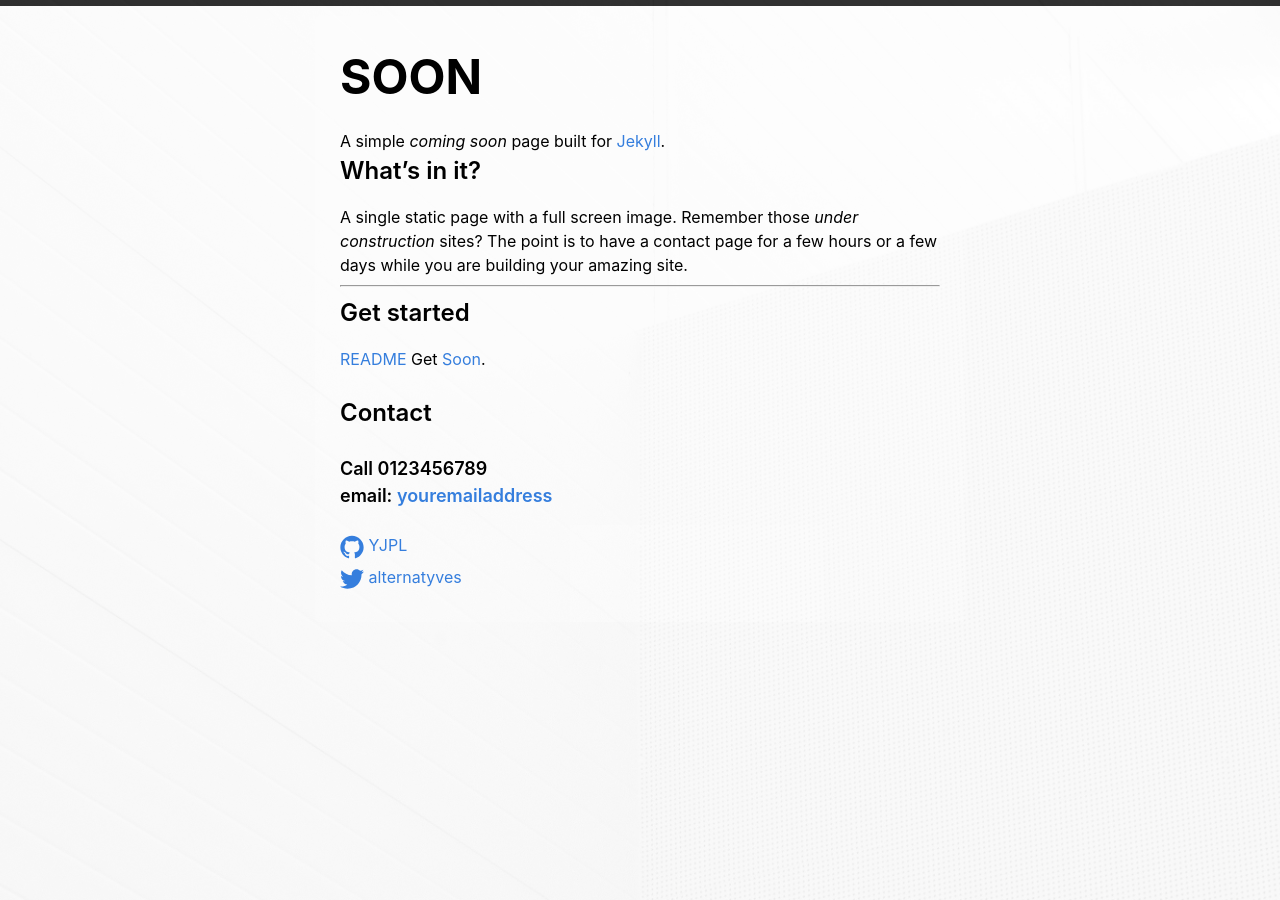
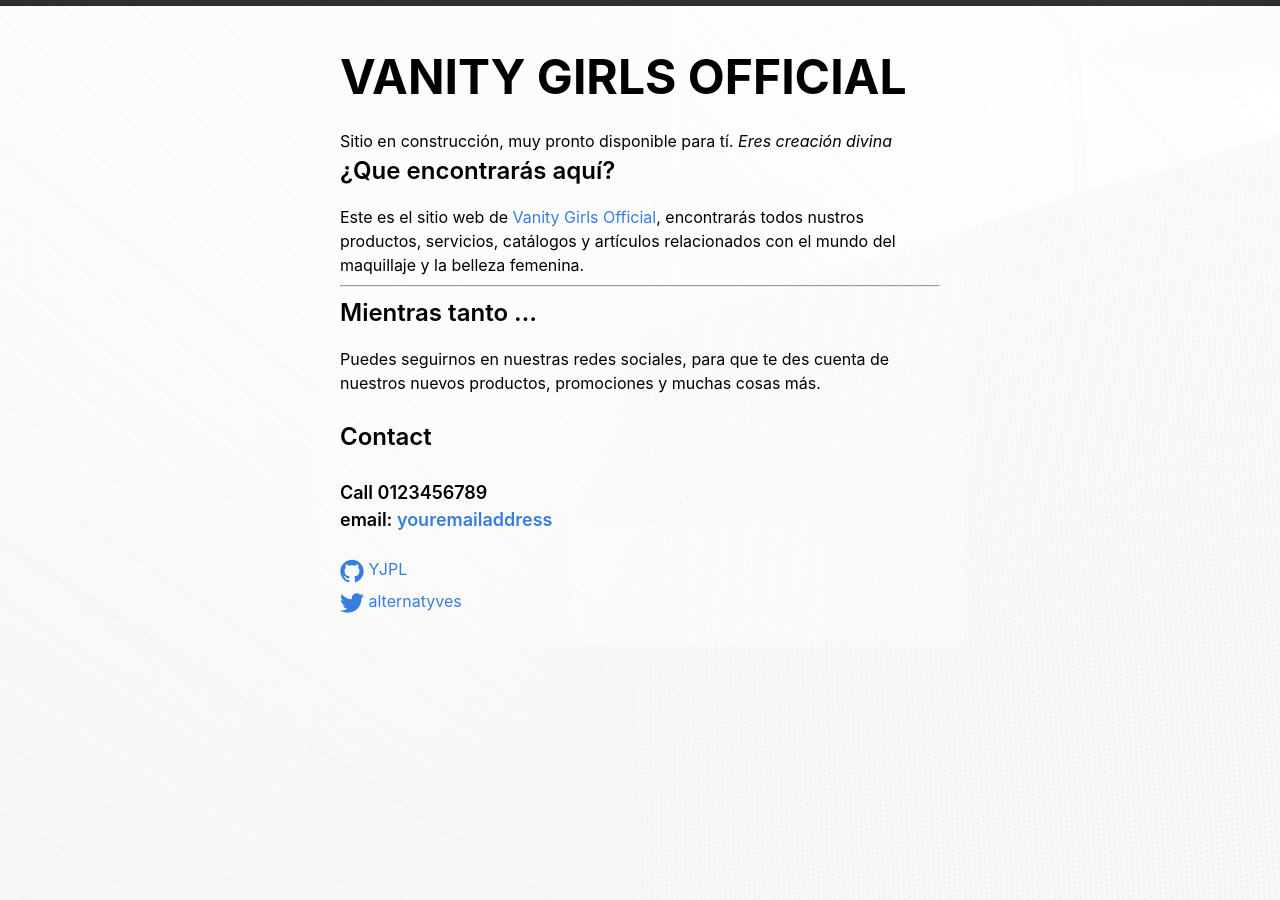
Before and after one commit to vanitygirlsofficial/vanitygirlsofficial.github.io, a Jekyll site: the page built from index.md, in a window 1280 px wide. Built offline with Jekyll 4.4.1, drawn with Linux system fonts in a browser that asks for light colours; our own code applies the rules of GitHub Pages for plain Markdown files.

Commit message:
cambio de textos

```diff
--- a/index.md
+++ b/index.md
@@ -5,16 +5,16 @@
 layout: default
 ---
 
-# Soon
+# Vanity Girls Official
 
-A simple *coming soon* page built for [Jekyll](https://jekyllrb.com/docs/).
+Sitio en construcción, muy pronto disponible para tí. <em>Eres creación divina</em>
 
-## What's in it?
+## ¿Que encontrarás aquí?
 
-A single static page with a full screen image. Remember those *under construction* sites? The point is to have a contact page for a few hours or a few days while you are building your amazing site.
+Este es el sitio web de <a href="https://instagram.com/vanitygirlsofficial">Vanity Girls Official</a>, encontrarás todos nustros productos, servicios, catálogos y artículos relacionados con el mundo del maquillaje y la belleza femenina.
 
 ***
 
-## Get started
+## Mientras tanto ...
 
-[README](https://github.com/YJPL/soon/blob/master/README.md) Get [Soon](https://github.com/YJPL/soon/).
+Puedes seguirnos en nuestras redes sociales, para que te des cuenta de nuestros nuevos productos, promociones y muchas cosas más.
```
